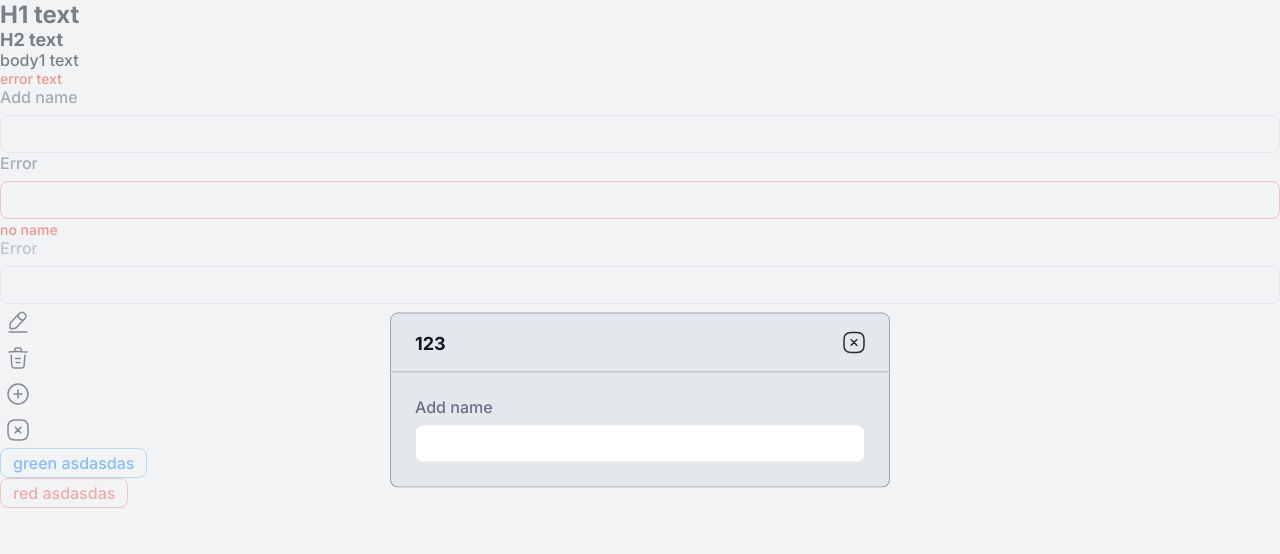
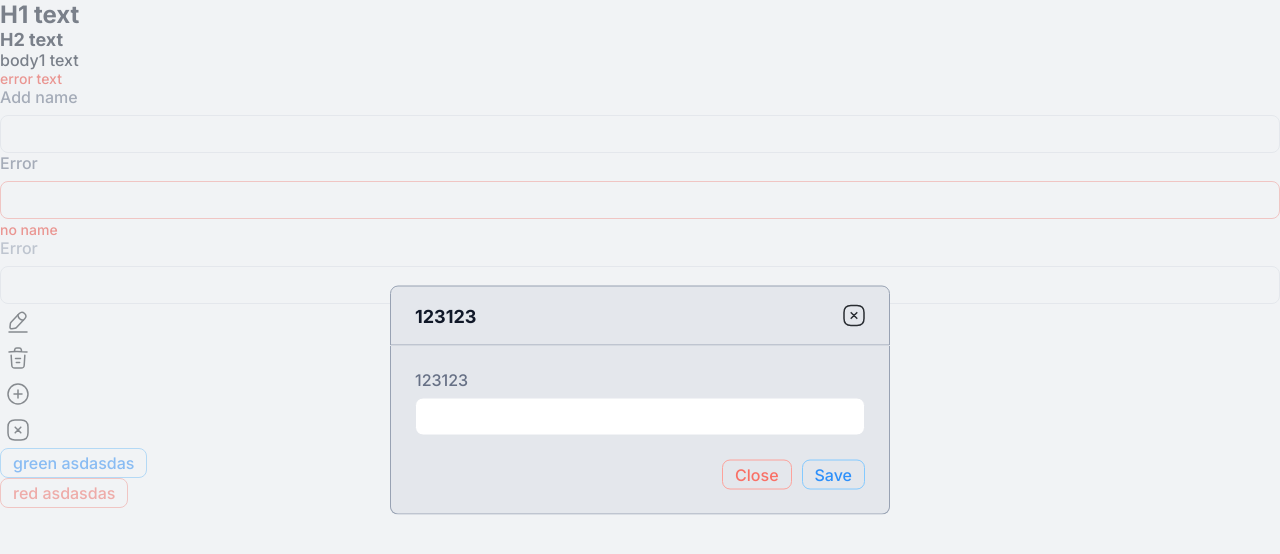
Before and after one commit to xxxGaDxxx/hierarchy-builder, a React (Vite) app: page / in a window 1280 px wide. Both pictures are taken after a click on the button 18 px from the left and 394 px from the top of the page. Shown: the top 554 px of the page. Built offline with nearby package versions, Linux system fonts and the light colour scheme.

Commit message:
feat: modals CRUD

```diff
--- a/src/App.tsx
+++ b/src/App.tsx
@@ -5,13 +5,17 @@ import EditIcon from '@/assets/icons/EditIcon.tsx';
 import TrashIcon from '@/assets/icons/TrashIcon.tsx';
 import AddIcon from '@/assets/icons/AddIcon.tsx';
 import CloseIcon from '@/assets/icons/CloseIcon.tsx';
-import { Modal } from '@/components/ui-toolkit/modal/Modal.tsx';
+import EditOrAddModal from '@/components/modals-node/EditOrAddModal.tsx';
 import { useState } from 'react';
 
 function App() {
   const [modal, setModal] = useState(false);
   const onOpenChangeModal = (value: boolean) => {
     setModal(value);
+  };
+
+  const onHandlerSubmitModal = (valueInput: string) => {
+    console.log('valueInput', valueInput);
   };
 
   return (
@@ -41,9 +45,13 @@ function App() {
       <Button variant="primary">green asdasdas</Button>
       <Button variant="red">red asdasdas</Button>
 
-      <Modal isOpen={modal} onOpenChange={onOpenChangeModal} title="123">
-        <Input label="Add name" />
-      </Modal>
+      <EditOrAddModal
+        titleModal="123123"
+        labelInput="123123"
+        isOpen={modal}
+        onOpenChange={onOpenChangeModal}
+        onSubmitModal={onHandlerSubmitModal}
+      />
     </div>
   );
 }
--- /dev/null
+++ b/src/components/modals-node/EditOrAddModal.tsx
@@ -0,0 +1,46 @@
+import { ChangeEvent, FC, useState } from 'react';
+import { Modal } from '@/components/ui-toolkit/modal/Modal.tsx';
+import Input from '@/components/ui-toolkit/input/Input.tsx';
+import { Button } from '@/components/ui-toolkit/button/Button.tsx';
+import { EditOrAddModalProps } from '@/components/modals-node/types.ts';
+import styles from './Modals.module.scss';
+
+const EditOrAddModal: FC<EditOrAddModalProps> = ({
+  titleModal,
+  labelInput,
+  isOpen,
+  onOpenChange,
+  onSubmitModal,
+}) => {
+  const [valueInput, setValueInput] = useState('');
+
+  const onHandlerChange = (event: ChangeEvent<HTMLInputElement>) => {
+    const { value } = event.target;
+    setValueInput(value);
+  };
+
+  const onCloseModal = () => {
+    onOpenChange(false);
+  };
+
+  const onHandlerSubmitModal = () => {
+    onSubmitModal(valueInput);
+  };
+
+  return (
+    <Modal title={titleModal} isOpen={isOpen} onOpenChange={onOpenChange}>
+      <Input value={valueInput} onChange={onHandlerChange} label={labelInput} />
+
+      <div className={styles.containerButton}>
+        <Button variant="red" onClick={onCloseModal}>
+          Close
+        </Button>
+        <Button variant="primary" onClick={onHandlerSubmitModal}>
+          Save
+        </Button>
+      </div>
+    </Modal>
+  );
+};
+
+export default EditOrAddModal;
--- /dev/null
+++ b/src/components/modals-node/Modals.module.scss
@@ -0,0 +1,5 @@
+.containerButton {
+  display: flex;
+  justify-content: flex-end;
+  gap: 10px;
+}
--- /dev/null
+++ b/src/components/modals-node/types.ts
@@ -0,0 +1,15 @@
+interface Modals {
+  isOpen: boolean;
+  titleModal: string;
+  onOpenChange: (value: boolean) => void;
+}
+
+export interface DeleteModalProps extends Modals {
+  nameNode: string;
+  onDelete: () => void;
+}
+
+export interface EditOrAddModalProps extends Modals {
+  labelInput: string;
+  onSubmitModal: (valueInput: string) => void;
+}
```
Also changed, not shown: src/components/modals-node/DeleteModal.tsx (added, +37 -0 lines).
